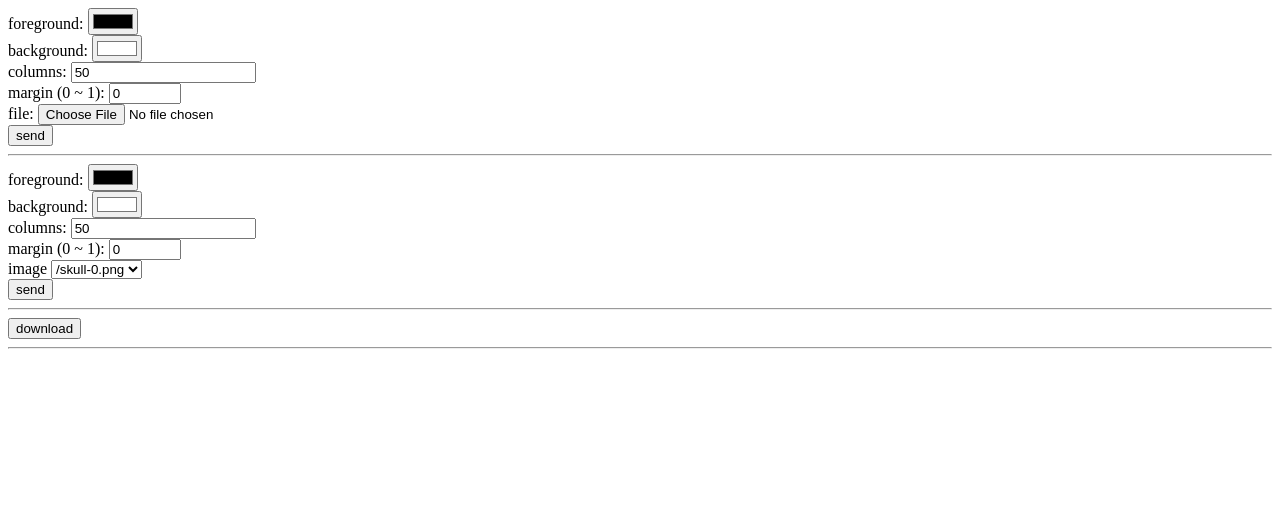
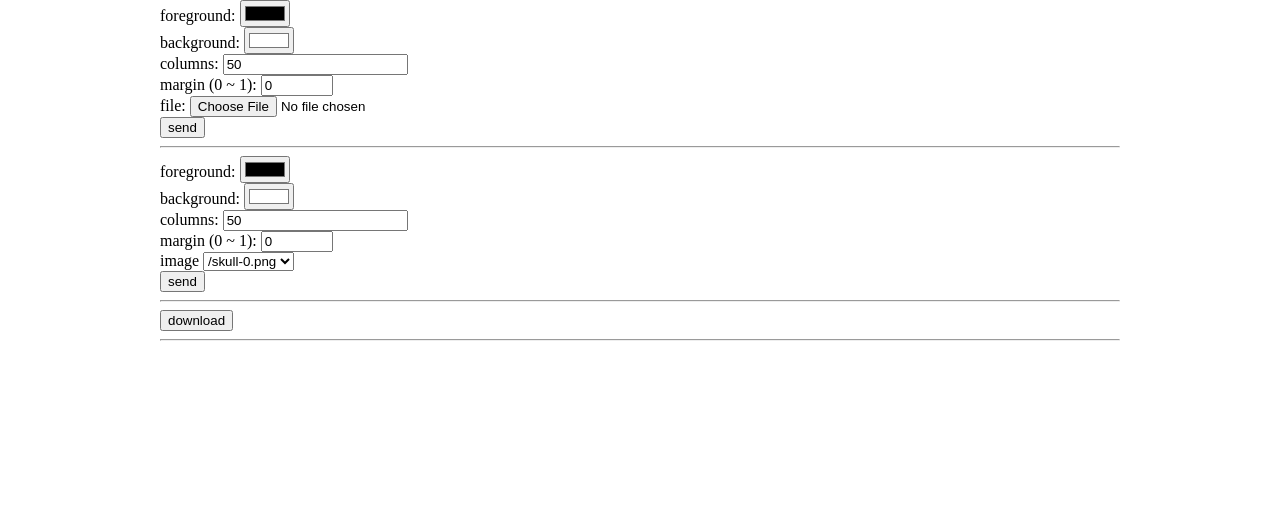
Before and after one commit to felipeog/image-to-pattern, a website built with Vite: page index.html in a window 1280 px wide. Built offline with nearby package versions, Linux system fonts and the light colour scheme.

Commit message:
set max width for the body

```diff
--- a/src/main.css
+++ b/src/main.css
@@ -1,3 +1,8 @@
+body {
+  max-width: 960px;
+  margin: 0 auto;
+}
+
 #input {
   display: none;
 }
```
